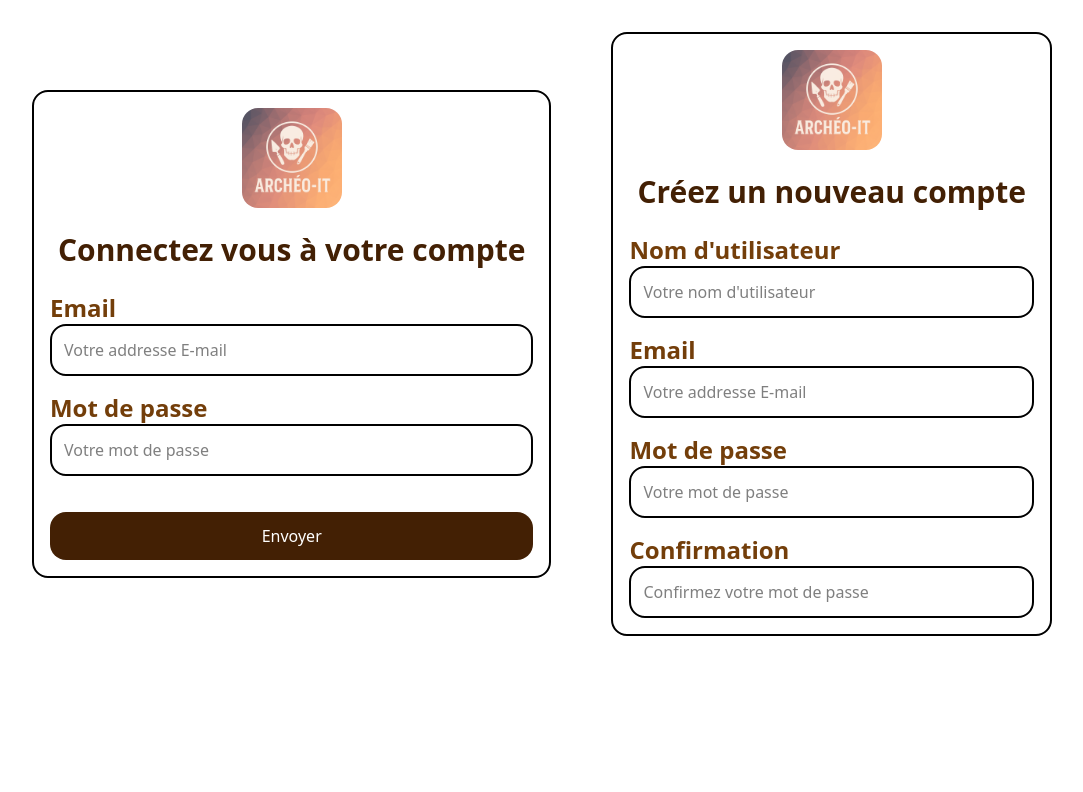
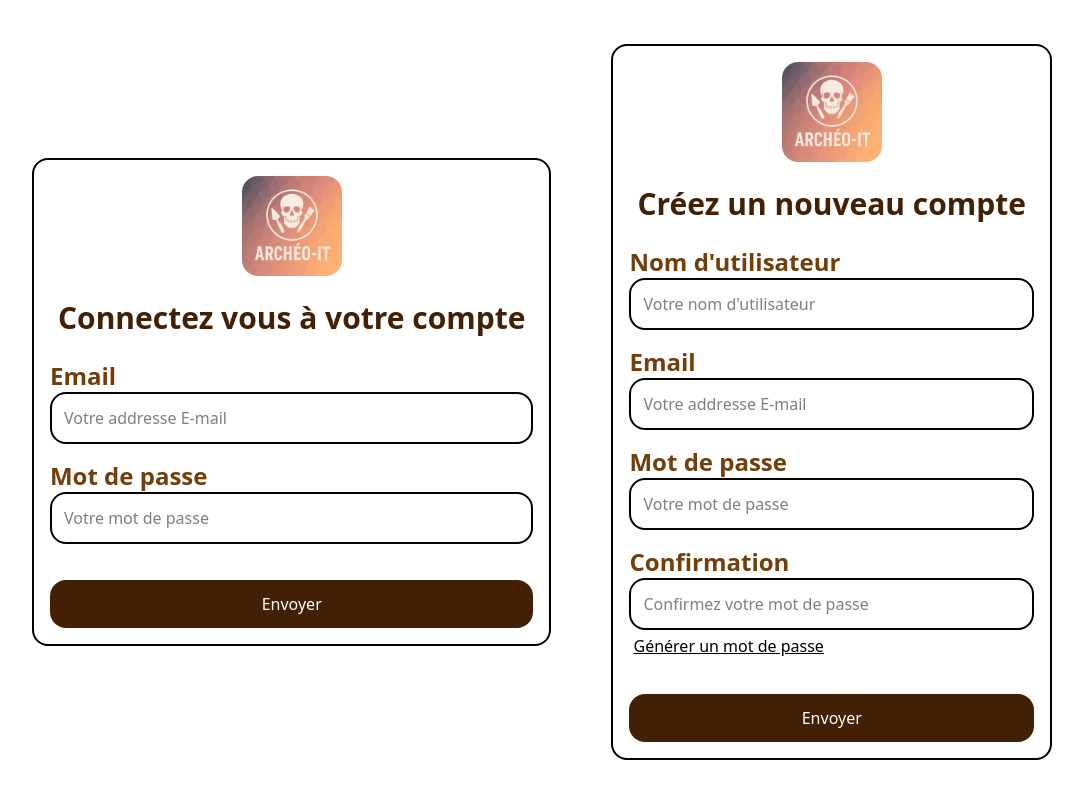
Before and after one commit to Spartixx/archeo-it, a PHP site: page /pages/login.php in a window 1280 px wide. Shown: the part 80-872 px from the top of the page, without its empty margins (98-1181 px from the left). Before the commit the page ends 716 px from the top, so only its background shows below. Run offline with PHP 8.4, Linux system fonts and the light colour scheme.

Commit message:
edit: detail

```diff
--- a/pages/chantier.php
+++ b/pages/chantier.php
@@ -28,7 +28,7 @@
 
 
         <div class="grid grid-cols-1 md:grid-cols-3 gap-4 mb-4">
-            <!-- Bloc 1 -->
+
             <div class="bg-gray-300 rounded-xl p-4 flex flex-col items-center overflow-hidden">
                 <img src="https://www.lagazettefrance.fr/thumbs/1368×1026/articles/2023/06/AdobeStock-91200299.jpeg"
                      alt="Actu 1"
@@ -37,7 +37,7 @@
                 <p class="text-sm text-center mt-2">Lorem ipsum dolor sit amet, consectetur adipiscing elit, sed do eiusmod tempor incididunt ut labore et dolore magna aliqua. Ut enim ad minim veniam, quis nostrud exercitation ullamco laboris nisi ut aliquip ex ea commodo consequat. Duis aute irure dolor in reprehenderit in voluptate velit esse cillum dolore eu fugiat nulla pariatur. Excepteur sint occaecat cupidatat non proident, sunt in culpa qui officia deserunt mollit anim id est laborum.</p>
             </div>
 
-            <!-- Bloc 2 -->
+
             <div class="bg-gray-300 rounded-xl p-4 flex flex-col items-center overflow-hidden">
                 <img src="https://www.francebleu.fr/s3/cruiser-production/2022/07/3c0acc83-e127-4430-8b1a-84c538b99bdc/1200x680_img-20220704-wa0011.webp"
                      alt="Actu 2"
@@ -46,7 +46,7 @@
                 <p class="text-sm text-center mt-2">Lorem ipsum dolor sit amet, consectetur adipiscing elit, sed do eiusmod tempor incididunt ut labore et dolore magna aliqua. Ut enim ad minim veniam, quis nostrud exercitation ullamco laboris nisi ut aliquip ex ea commodo consequat. Duis aute irure dolor in reprehenderit in voluptate velit esse cillum dolore eu fugiat nulla pariatur. Excepteur sint occaecat cupidatat non proident, sunt in culpa qui officia deserunt mollit anim id est laborum.</p>
             </div>
 
-            <!-- Bloc 3 -->
+
             <div class="bg-gray-300 rounded-xl p-4 flex flex-col items-center overflow-hidden">
                 <img src="https://www.francebleu.fr/s3/cruiser-production/2022/07/5a481059-d315-4222-91c2-2a4339910c7c/600_img-20220704-wa0007.webp"
                      alt="Actu 3"
--- a/pages/login.php
+++ b/pages/login.php
@@ -23,7 +23,7 @@
 
 ?>
 
-   <div class="w-full flex flex-row flex-wrap gap-15 justify-center items-center p-8" >
+   <div class="w-full flex flex-row flex-wrap gap-15 justify-center items-center p-8 mt-3" >
        <div class="w-auto h-fit border-2 rounded-2xl flex flex-col justify-center items-center gap-4 p-4 transition hover:sm:scale-105 transition lg:hover:scale-110 transition hover:scale-105">
 
            <img class="w-25 h-25 rounded-2xl" src="../assets/img/logo-archeo-it.png" alt="logo">
@@ -40,7 +40,7 @@
                <input class="border-2 rounded-2xl p-3 w-full" type="text" placeholder="Votre mot de passe">
            </div>
 
-           <button class="mt-5 rounded-2xl p-3 w-full bg-yellow-950 text-white" >Envoyer</button>
+           <button class="mt-5 rounded-2xl p-3 w-full bg-yellow-950 text-white transition hover:scale-105" >Envoyer</button>
 
        </div>
 
@@ -68,7 +68,10 @@
            <div class="flex flex-col items-start w-full">
                <h3 class="font-bold text-2xl rounded-2xl text-yellow-900" >Confirmation</h3>
                <input class="border-2 rounded-2xl p-3 w-full" type="text" placeholder="Confirmez votre mot de passe">
+               <p class="underline ml-1 mt-1">Générer un mot de passe</p>
            </div>
+
+           <button class="mt-5 rounded-2xl p-3 w-full bg-yellow-950 text-white transition hover:scale-105" >Envoyer</button>
 
        </div>
    </div>
```
Also changed, not shown: pages/home.php (+6 -14 lines).
